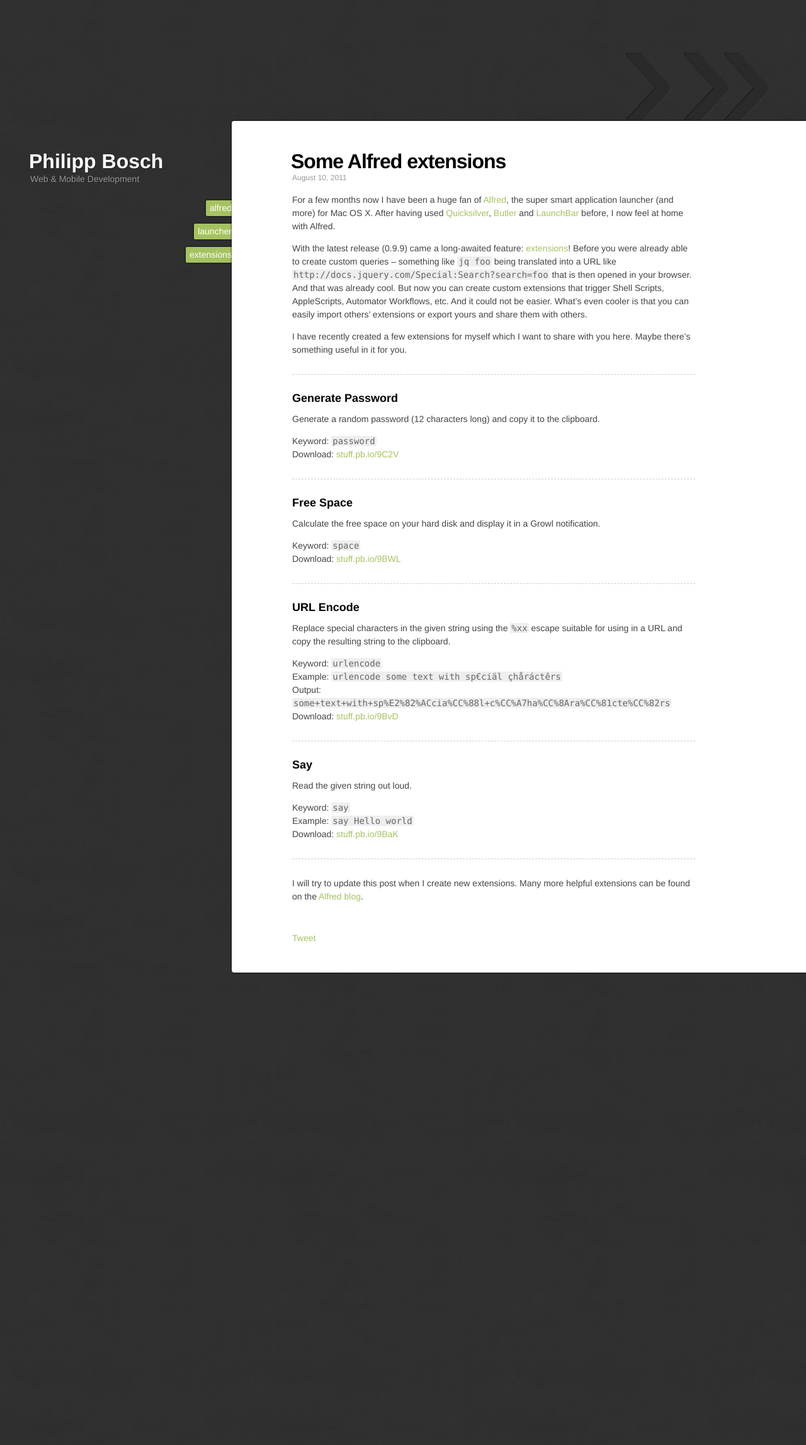
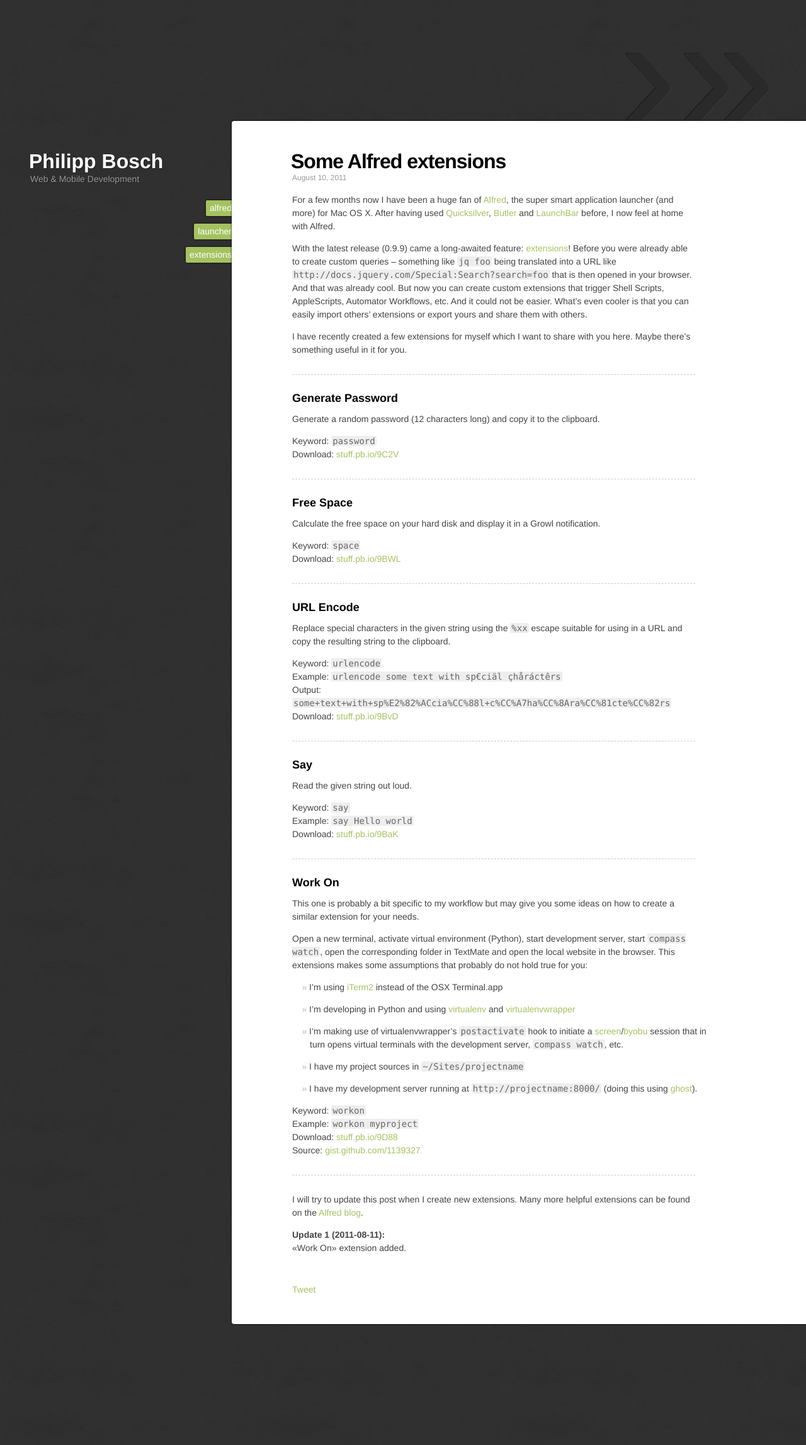
Before and after one commit to philippbosch/pb.io, a Jekyll site: the page built from _posts/2011-08-10-alfred-extensions.md, in a window 1280 px wide. Shown: the whole page at 63% size. Built offline with Jekyll 4.4.1, drawn with Linux system fonts in a browser that asks for light colours; nearby versions of some CDN libraries; some web fonts are replaced; comment, search, counter and statistics services are not loaded; before the commit the page ends 1736 px from its top, so only the background shows below that.

Commit message:
Add «Work On» extension to Alfred extensions post. Update haz.io post. Add teaser image.

```diff
--- a/_posts/2011-08-10-alfred-extensions.md
+++ b/_posts/2011-08-10-alfred-extensions.md
@@ -56,4 +56,38 @@
 
 ----------------------------------------------------------------
 
+### Work On
+
+This one is probably a bit specific to my workflow but may give you
+some ideas on how to create a similar extension for your needs.
+
+Open a new terminal, activate virtual environment (Python), start
+development server, start [`compass watch`](http://compass-style.org/),
+open the corresponding folder in TextMate and open the local website
+in the browser. This extensions makes some assumptions that probably
+do not hold true for you:
+
+* I'm using [iTerm2](http://www.iterm2.com/) instead of the OSX
+  Terminal.app
+* I'm developing in Python and using
+  [virtualenv](http://pypi.python.org/pypi/virtualenv) and
+  [virtualenvwrapper](http://www.doughellmann.com/projects/virtualenvwrapper/)
+* I'm making use of virtualenvwrapper's `postactivate` hook to
+  initiate a [screen](http://www.gnu.org/s/screen/)/[byobu](https://launchpad.net/byobu)
+  session that in turn opens virtual terminals with the development
+  server, `compass watch`, etc.
+* I have my project sources in `~/Sites/projectname`
+* I have my development server running at `http://projectname:8000/`
+  (doing this using [ghost](https://github.com/bjeanes/ghost)).
+
+Keyword: `workon`
+Example: `workon myproject`
+Download: [stuff.pb.io/9D88](http://stuff.pb.io/9D88)
+Source: [gist.github.com/1139327](https://gist.github.com/1139327)
+
+----------------------------------------------------------------
+
 I will try to update this post when I create new extensions. Many more helpful extensions can be found on the [Alfred blog](http://blog.alfredapp.com/2011/08/02/alfred-extensions/).
+
+**Update 1 (2011-08-11):**
+«Work On» extension added.
```
Also changed, not shown: _posts/2011-07-08-haz-io.md (+7 -2 lines), static/sass/screen.scss (+19 -2 lines), static/images/teaser.png (added), static/stylesheets/screen.css.
